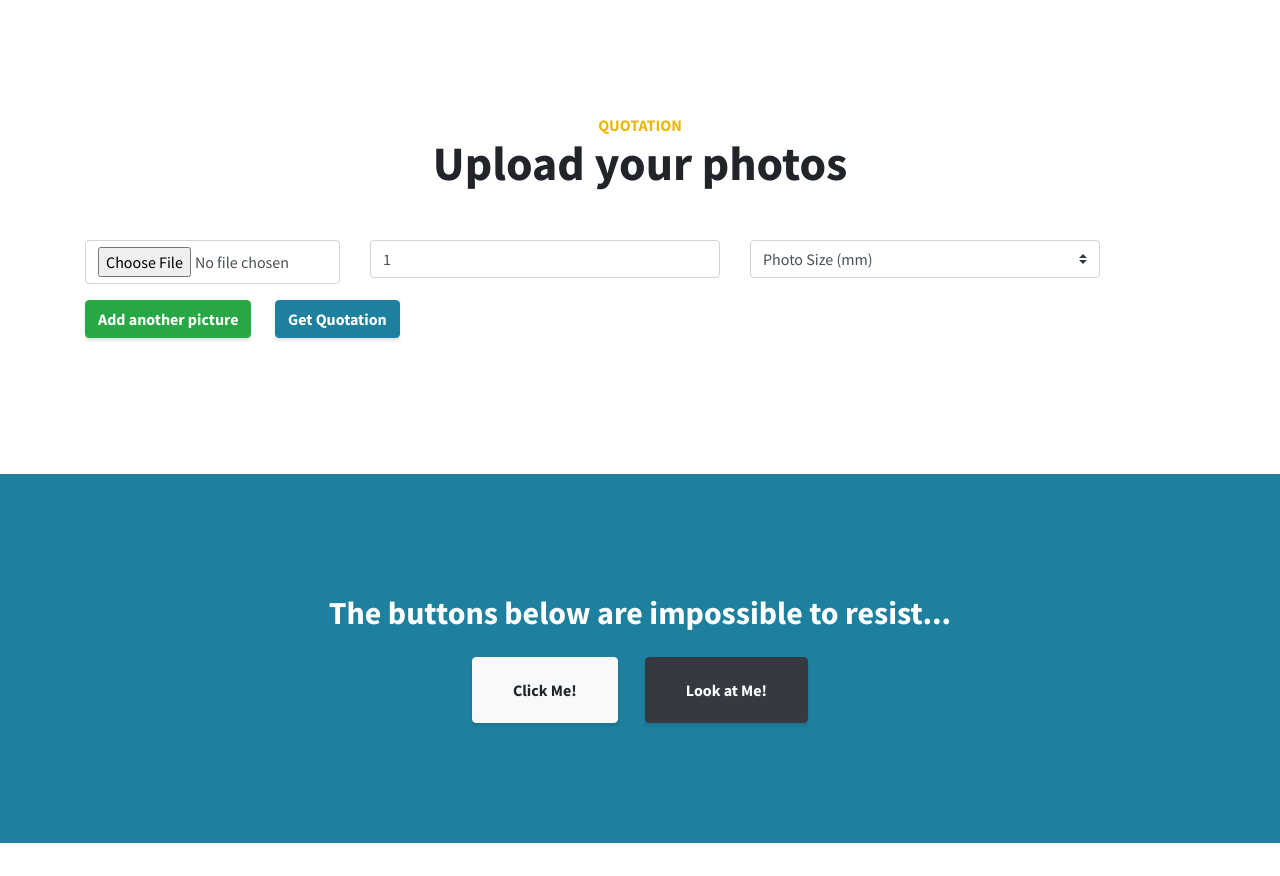
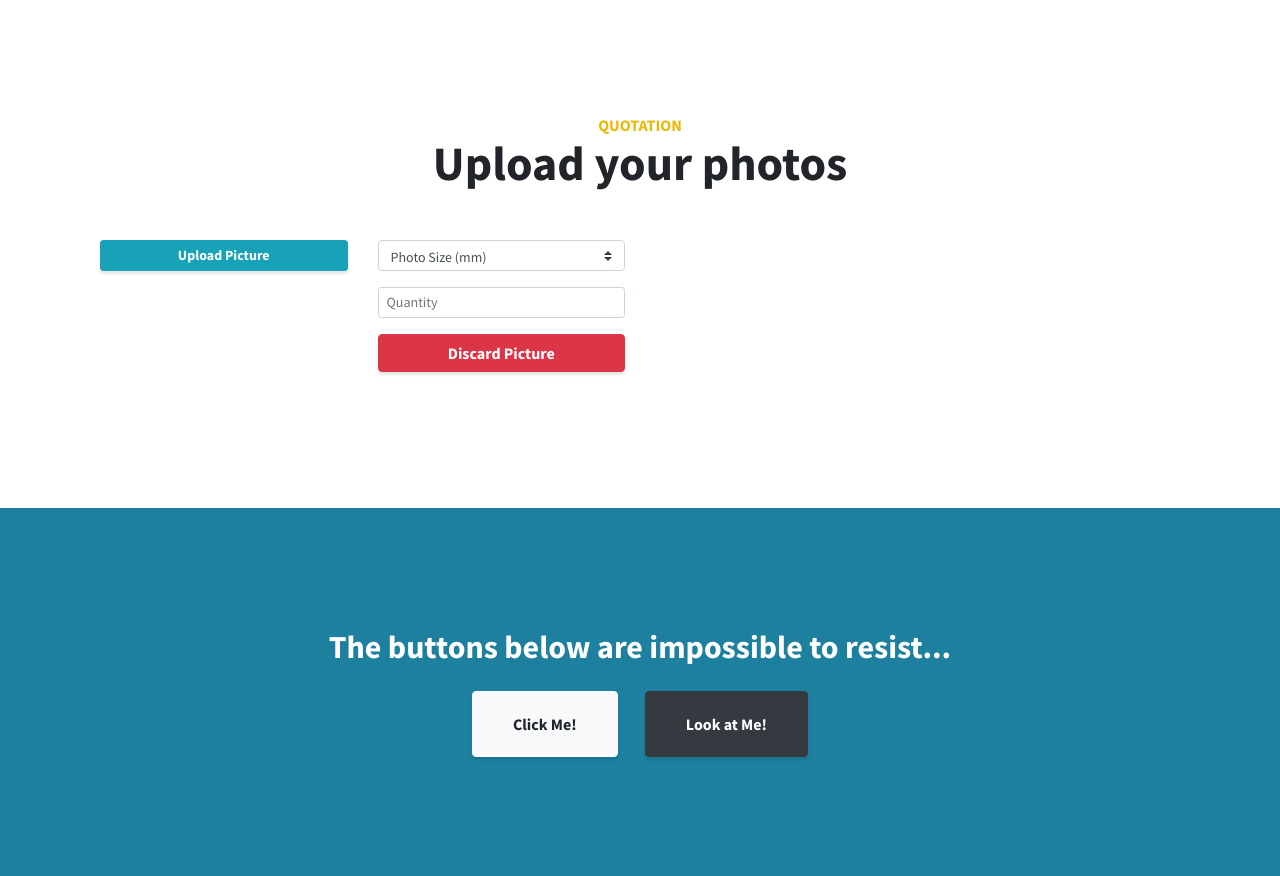
Before and after one commit to iamkhaya/tangibles, a Django app: page /printona/ in a window 1280 px wide. Shown: the part 2038-2914 px from the top of the page. Run offline with Django 3.2, Linux system fonts and the light colour scheme; data that the repository does not hold is empty; some libraries are stand-ins or nearby versions.

Commit message:
Redo landing page

```diff
--- a/printona/templates/printona/index.html
+++ b/printona/templates/printona/index.html
@@ -9,8 +9,7 @@
   <meta name="author" content="">
 
   <title>pikrunch - hold on to your memories</title>
-  {% load static %}
-  {% load crispy_forms_tags %}
+  {% load static %} {% load crispy_forms_tags %}
 
   <!-- Bootstrap Core CSS -->
   <link rel="stylesheet" type="text/css" href="{% static 'printona/bootstrap.css' %}" />
@@ -136,13 +135,58 @@
         <h2 class="mb-5">Upload your photos</h2>
       </div>
 
-      <!--start form-->
-      <form action="{% url 'quote' %}" method="post" enctype="multipart/form-data">
+      <div class="container" id="product-section">
+        <div class="row">
+          <div class="col-md-6">
+            <div class="row">
+          <div class="col-md-6">
+            <div class="form-group">
+              <div id="list"></div>
+              <label class="btn btn-block btn-info btn-sm" id="uplo">
+                Upload Picture <input type="file" id="files" style="display: none;">
+              </label>
+            </div>
+          </div>
+
+
+          <div class="col-md-6">
+            <div class="form-group">
+              <select class="custom-select form-control form-control-sm" id="Size" name="sizes">
+                <option selected>Photo Size (mm)</option>
+                  {% for item in price_list.all %}
+                <option value="{{ item.id }}">{{ item.length }} x {{ item.width }}</option>
+                  {% endfor %}
+              </select>
+            </div>
+
+            <div class="form-group">
+              <input type="number" class="form-control form-control-sm" id="Quantity" name="quantities" placeholder="Quantity">
+            </div>
+
+            <div class="form-group">
+              <button type="button" class="btn btn-danger btn-md btn-block"> Discard Picture</button>
+            </div>
+          </div>
+</div>
+
+</div>
+
+
+        </div> <!--end row -->
+      </div> <!--end product section div -->
+
+
+
+    </div><!--close container>
+
+
+    <!--start form-->
+    <!-- <form action="{% url 'quote' %}" method="post" enctype="multipart/form-data">
         {% crispy upload_photos_form upload_photos_form.helper %}
-      </form>
-      <!--end form-->
+      </form> -->
+    <!--end form-->
 
-    </div>
+
   </section>
 
 
@@ -196,6 +240,26 @@
   <script src="{% static 'printona/stylish-portfolio.js' %}"></script>
   <script src="{% static 'printona/accordian.js' %}"></script>
 
+  <script type="text/javascript">
+    document.getElementById('files').addEventListener('change', handleFileSelect, false);
+
+    function handleFileSelect(evt) {
+      var files = evt.target.files;
+      var f = files[0];
+      var reader = new FileReader();
+
+      reader.onload = (function(theFile) {
+        return function(e) {
+          document.getElementById('list').innerHTML = ['<img src="', e.target.result, '" title="', theFile.name, '" class="img-thumbnail" />'].join('');
+          document.getElementById('uplo').setAttribute("style", "display:none;");
+        };
+      })(f);
+
+      reader.readAsDataURL(f);
+    }
+  </script>
+
+
 </body>
 
 </html>
--- a/setup.py
+++ b/setup.py
@@ -19,7 +19,7 @@ setup(
     license='BSD License',  # example license
     description='A simple Django app to conduct Web-based polls.',
     long_description='readme',
-    url='https://www.example.com/',
+    url='https://www.pikrunch.com/',
     author='Your Name',
     author_email='yourname@example.com',
     requires=install_requires,
--- a/tangibles/urls.py
+++ b/tangibles/urls.py
@@ -26,9 +26,9 @@ urlpatterns = [
     path('admin/', admin.site.urls),
 ] + static(settings.MEDIA_URL, document_root=settings.MEDIA_ROOT)
 
-if settings.DEBUG:
-    urlpatterns += [
-        re_path(r'^uploads/(?P<path>.*)$', serve, {
-            'document_root': settings.MEDIA_ROOT,
-        }),
-    ]
+# if settings.DEBUG:
+#     urlpatterns += [
+#         re_path(r'^uploads/(?P<path>.*)$', serve, {
+#             'document_root': settings.MEDIA_ROOT,
+#         }),
+#     ]
```
